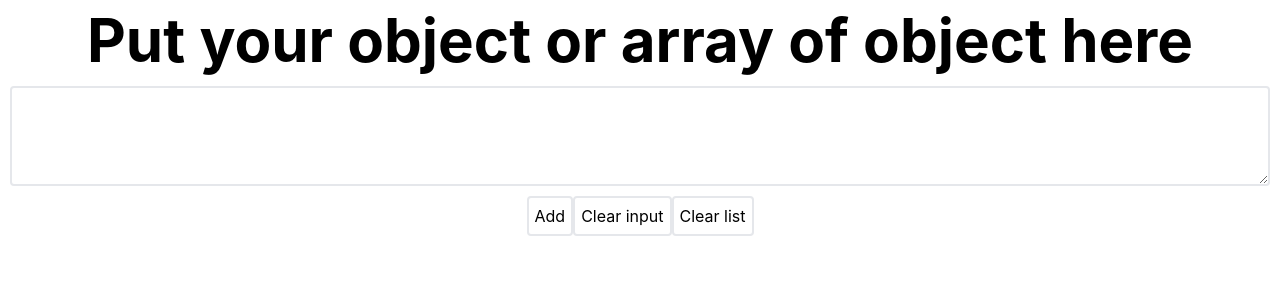
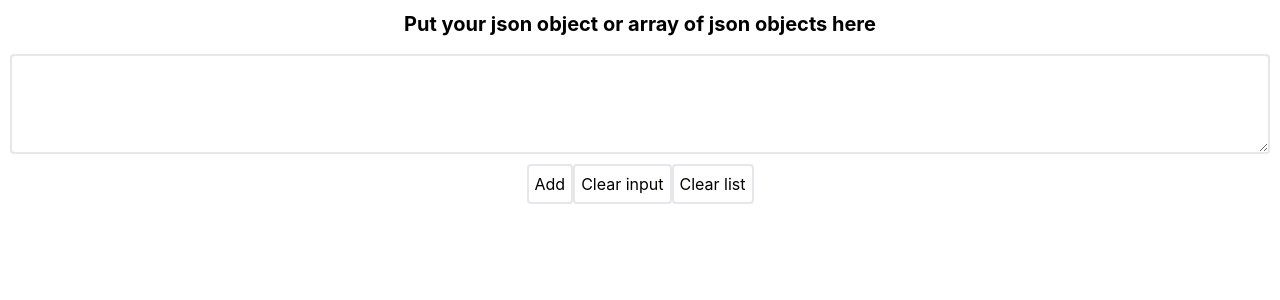
Before and after one commit to radrig0/json-history-of-changes, a React (Vite) app: page / in a window 1280 px wide. Shown: the top 300 px of the page. Built offline with nearby package versions, Linux system fonts and the light colour scheme.

Commit message:
Corrected title

```diff
--- a/src/App.tsx
+++ b/src/App.tsx
@@ -92,7 +92,7 @@ function App() {
     <div className={styles.App}>
       <div className={styles.inputWrapper}>
         <h1>
-          Put your object or array of object here
+          Put your json object or array of json objects here
         </h1>
         {textError && <div className="text-red-600">{textError}</div>}
         <textarea
--- a/src/index.css
+++ b/src/index.css
@@ -14,7 +14,7 @@
 }
 
 h1 {
-  @apply text-2xl md:text-4xl lg:text-5xl xl:text-6xl font-bold text-black mb-4;
+  @apply text-xl md:text-xl lg:text-xl xl:text-xl font-bold text-black mb-4;
 }
 
 textarea {
```
